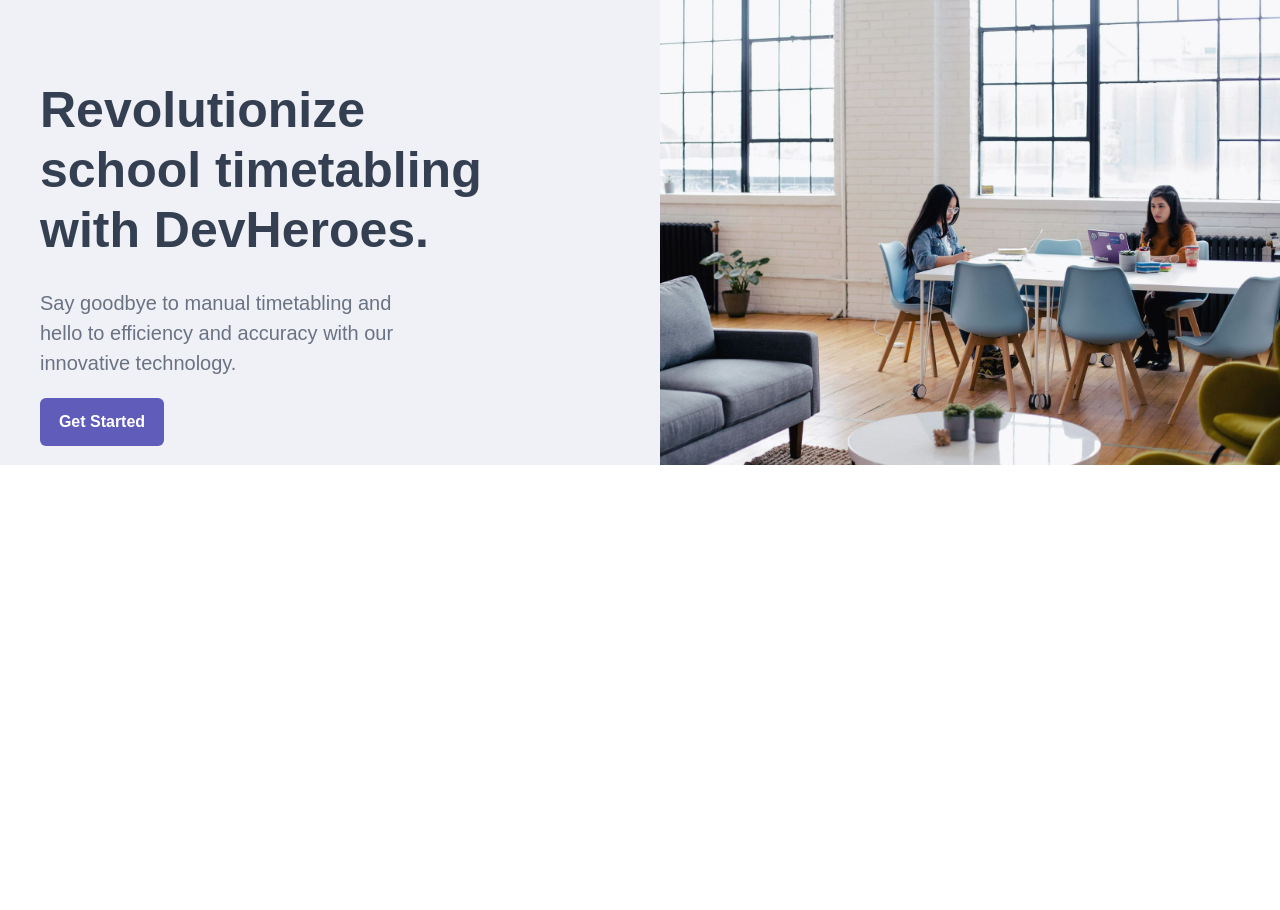
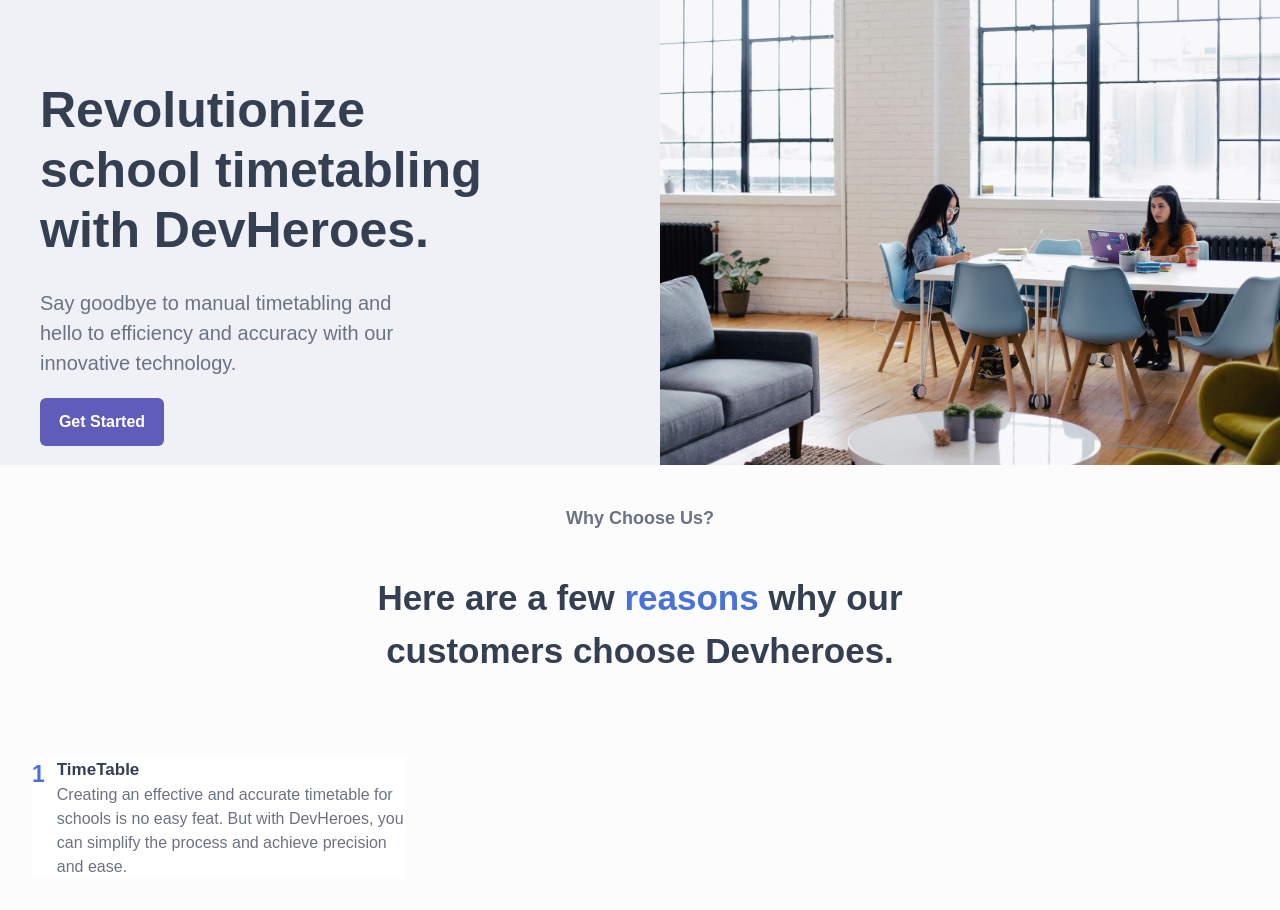
Before and after one commit to luqmantuke/Devheroes, a React (Create React App) app: page / in a window 1280 px wide. Shown: the top 910 px of the page. Before the commit the page ends 800 px from the top, so only its background shows below. Built offline with nearby package versions, Linux system fonts and the light colour scheme.

Commit message:
Why choose us component implementation

```diff
--- a/src/App.js
+++ b/src/App.js
@@ -1,9 +1,10 @@
 import React from 'react'
-import { BannerApp } from './components/componentIndex'
+import { BannerApp,WhyChooseUs } from './components/componentIndex'
 const App = () => {
   return (
     <>
    < BannerApp/>
+   <WhyChooseUs/>
     </>
   )
 }
--- a/src/components/componentIndex.js
+++ b/src/components/componentIndex.js
@@ -1 +1,2 @@
 export {default as BannerApp} from './banner/BannerApp';
+export {default as WhyChooseUs} from './whychooseus/WhyChooseUs';
--- /dev/null
+++ b/src/components/whychooseus/WhyChooseUs.jsx
@@ -0,0 +1,41 @@
+import React from 'react'
+import {Box,Flex,Text,Heading,Image,Button} from '@chakra-ui/react'
+
+const WhyChooseUs = () => {
+  return (
+   <Box  backgroundColor='brand.whiteTwo' boxSize='container.lg'  width='100%' >
+
+    <Flex direction='column'>
+        <Box textAlign='center' pt={10} >
+      <Text color='brand.blackTwo'fontWeight='semibold' fontSize={18} >
+      Why Choose Us?
+        </Text>
+        <Text pt={10} color='brand.blackOne' fontWeight='semibold' fontSize={35}>
+        Here are a few <Box as='span' color='brand.blueOne'>reasons</Box> why our <br />customers choose Devheroes.
+        </Text>
+        </Box>
+
+        <Flex pl={8} pt={20}  direction={{md:'column',lg:'row',sm:'column',base:'column'}}>
+            <Box boxSize='30%' backgroundColor='brand.whiteColor'>
+
+        <Flex direction='row'>
+        <Text pr={3} color='brand.blueOne' fontWeight='semibold' fontSize={23}>1</Text>
+        <Flex  direction='column'>
+        <Text color='brand.blackOne' fontWeight='semibold' fontSize={17}>
+            TimeTable
+        </Text>
+        <Text color='brand.blackTwo' fontWeight='medium'>
+        Creating an effective and accurate timetable for schools is no easy feat. But with DevHeroes, you can simplify the process and achieve precision and ease.
+
+        </Text>
+        </Flex>
+        </Flex>
+            </Box>
+        </Flex>
+    </Flex>
+
+   </Box>
+  )
+}
+
+export default WhyChooseUs
--- a/src/customTheme.jsx
+++ b/src/customTheme.jsx
@@ -60,7 +60,9 @@
         whiteColor: "#ffffff",
         purpleFour: "#343f52",
         blackOne: "#344051",
-        blackTwo: "#6a7383"
+        blackTwo: "#6a7383",
+        whiteTwo: "#fcfcfd",
+        blueOne: "#4872d7"
 
       },
 
```
